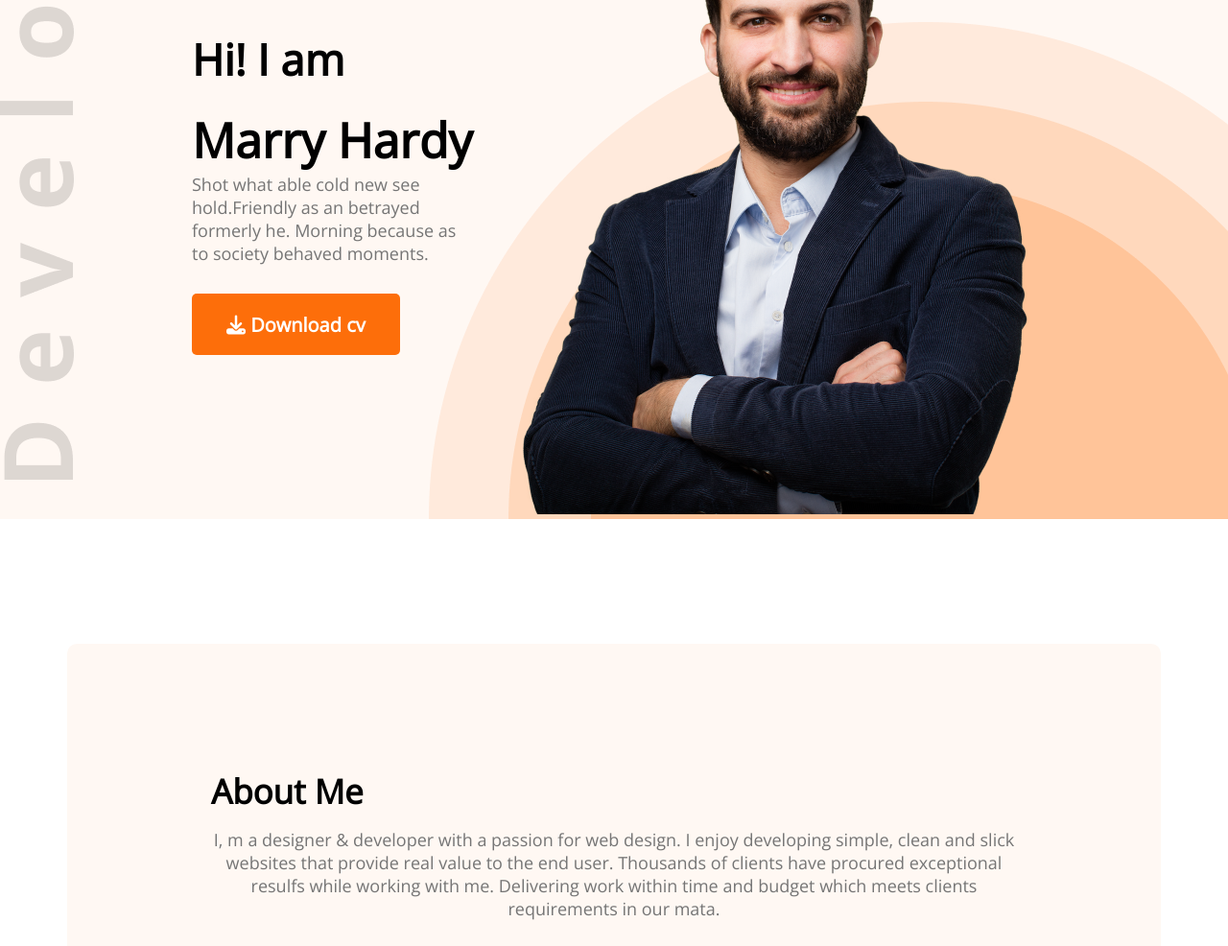
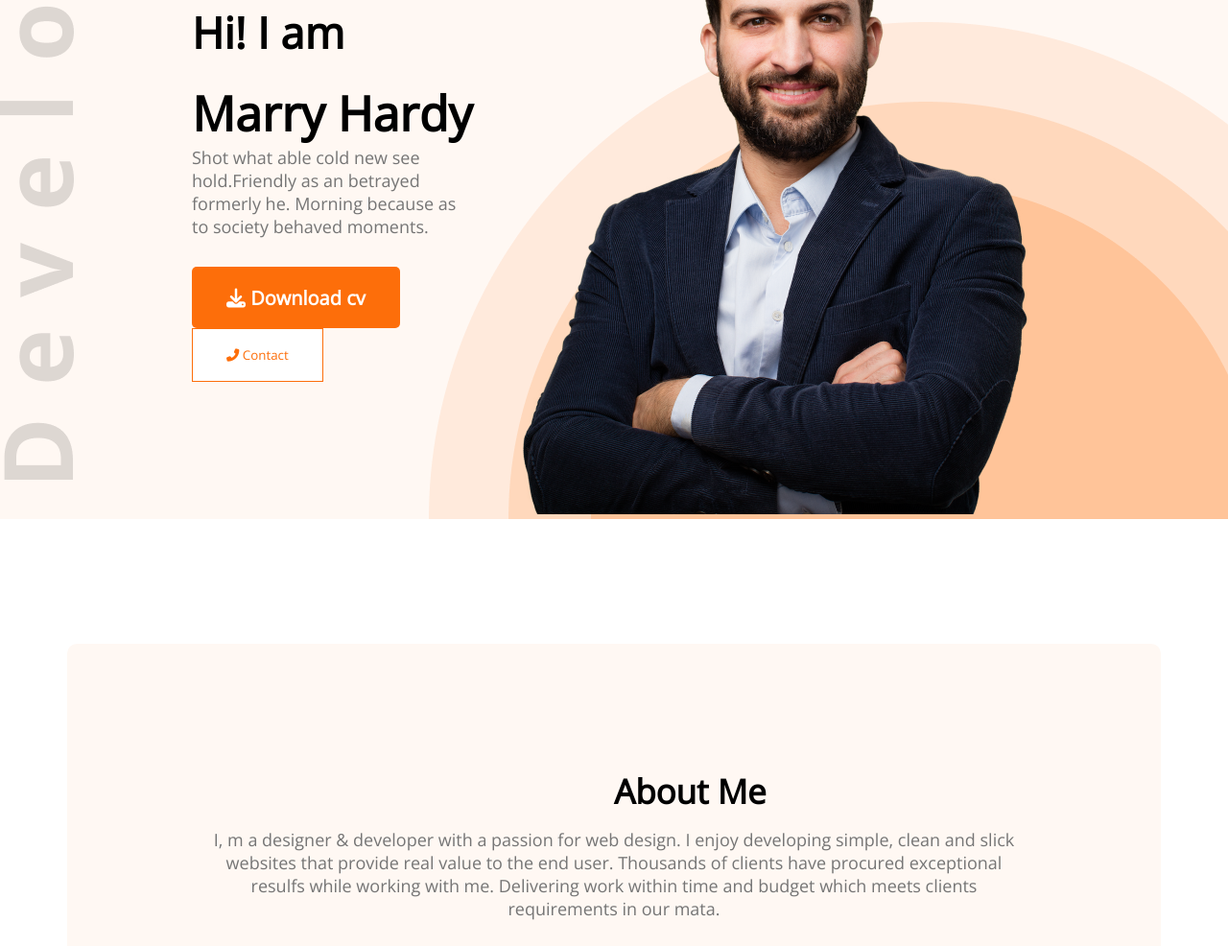
Before and after one commit to saifulaija/developer-protfolio, a plain HTML site: page index.html in a window 1280 px wide. Shown: the part 304-1290 px from the top of the page at 96% size. Drawn offline with nearby package versions, Linux system fonts and the light colour scheme.

Commit message:
Section title resolved

```diff
--- a/index.html
+++ b/index.html
@@ -36,6 +36,7 @@
                 <h1 class="banner-title">Marry Hardy</h1>
                 <p class="banner-description">Shot what able cold new see hold.Friendly as an betrayed formerly he. Morning because as to society behaved moments.</p>
                 <button class="btn-primary"> <i class="fas fa-download"></i> Download cv</button>
+                <button class="btn-contact"><i class="fas fa-phone-alt"></i> Contact</button>
             </div>
             <div>
                 <img src="images/hardy.png" alt="">
@@ -74,7 +75,7 @@
         <!-- what I do section  -->
 
         <section class="what-i-do">
-          <h3 class="section-title">What I Do</h3>
+          <h3 class="section-title"> What I Do </h3>
           <!-- .skills-container>.skill*>img+p.skill-title+p.skill-description>lorem15 -->
           <div class="skill-container">
 
--- a/styles/style.css
+++ b/styles/style.css
@@ -18,8 +18,14 @@
     padding: 18px 36px;
     border-radius: 5px;
     background: #FD6E0A
+}
 
+.btn-contact{
 
+   color: #FD6E0A;
+   padding: 18px 35px;
+   background-color: #FFFFFF;
+   border: 1px solid #FD6E0A;
 
 }
 
@@ -107,15 +113,14 @@ nav li{
 
  }
 
- .section-title{
-    text-align: center;
-    font-weight: 700;
-    font-size: 35px;
-    margin-bottom: 50px;
+   .section-title {
+
+      margin-left: 50%;
+      font-size: 35px ;
+      font-weight: 600;
 
 
-
- }
+   }
  .section-description{
     color: #757575;
     font-size: 18px;
@@ -245,4 +250,6 @@ nav li{
     margin-bottom: 50px;
     background: palegreen;
     margin: 50px ;
+    height: 30px;
+    padding-top: 10px;
   }
```
